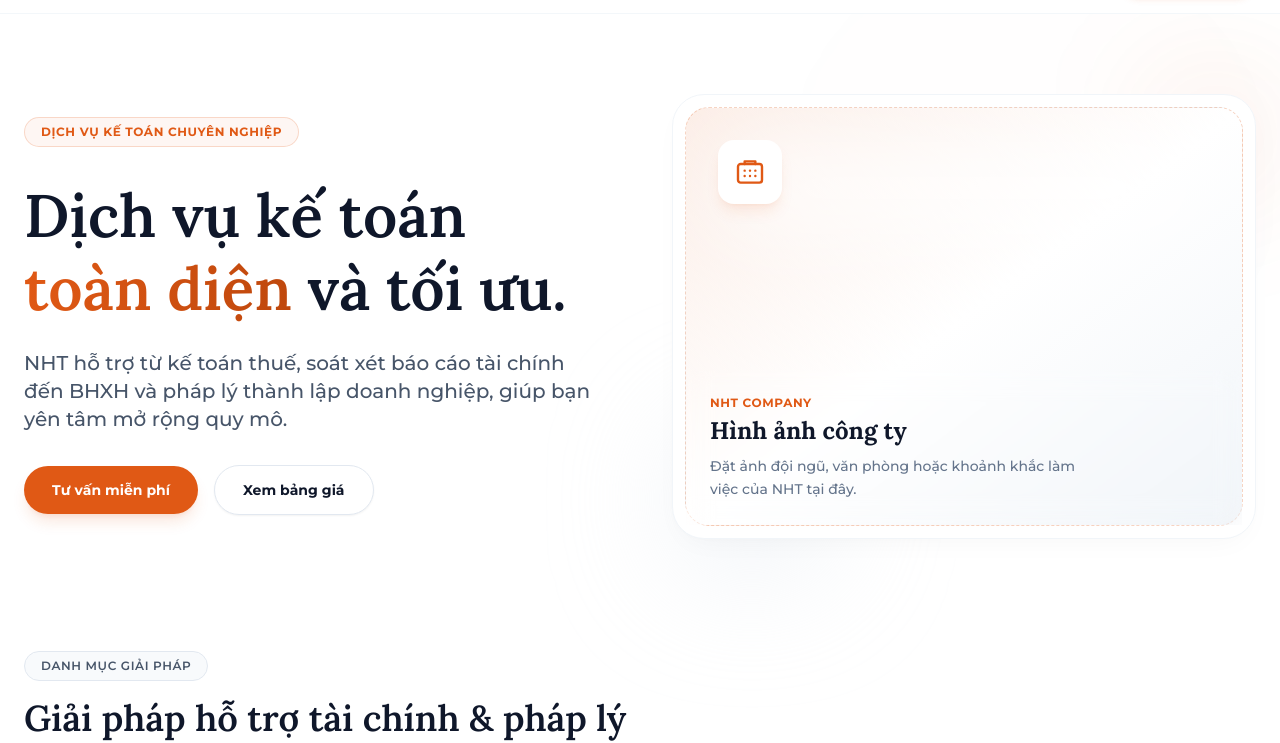
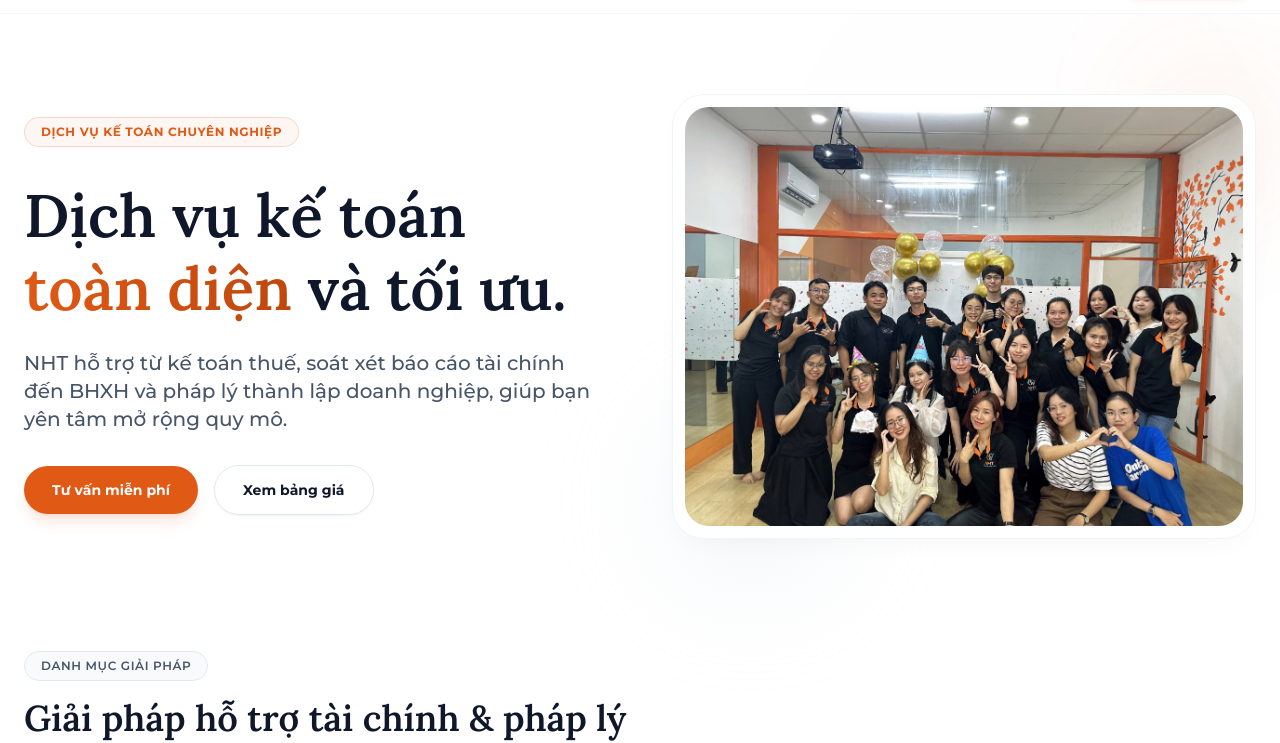
Before and after one commit to CuongTC-FPT/NHT-Trading-Service-Investment-Development-Co.-Ltd., a plain HTML site: page HTML/dich-vu.html in a window 1280 px wide. Shown: the part 59-802 px from the top of the page. Drawn offline with nearby package versions, Linux system fonts and the light colour scheme; files that its build step writes are made by us from their sources; files whose address does not match are found by name.

Commit message:
Refactor code structure for improved readability and maintainability

```diff
--- a/HTML/dich-vu.html
+++ b/HTML/dich-vu.html
@@ -110,29 +110,7 @@
           <div class="absolute -right-6 -top-6 h-32 w-32 rounded-full bg-brand/10 blur-3xl"></div>
           <div class="absolute -bottom-8 left-4 h-36 w-36 rounded-full bg-slate-200/60 blur-3xl"></div>
           <div class="relative overflow-hidden rounded-[2rem] border border-slate-100 bg-white p-3 shadow-premium">
-            <!-- Khi có ảnh thật, thay khối placeholder bên dưới bằng:
-            <img src="ten-anh-cong-ty.jpg" alt="Đội ngũ NHT" class="h-full w-full object-cover" />
-            -->
-            <div class="relative aspect-[4/3] overflow-hidden rounded-[1.5rem] border border-dashed border-brand/25 bg-gradient-to-br from-brand/10 via-white to-slate-100">
-              <div class="absolute inset-x-8 top-8 h-24 rounded-full bg-white/65 blur-2xl"></div>
-              <div class="absolute left-8 top-8 flex h-16 w-16 items-center justify-center rounded-2xl bg-white text-brand shadow-lg shadow-brand/10">
-                <svg class="h-8 w-8" viewBox="0 0 24 24" fill="none" stroke="currentColor" stroke-width="1.8" stroke-linecap="round" stroke-linejoin="round" aria-hidden="true">
-                  <rect x="3" y="6" width="18" height="14" rx="2"></rect>
-                  <path d="M8 6V4h8v2"></path>
-                  <path d="M8 11h.01"></path>
-                  <path d="M12 11h.01"></path>
-                  <path d="M16 11h.01"></path>
-                  <path d="M8 15h.01"></path>
-                  <path d="M12 15h.01"></path>
-                  <path d="M16 15h.01"></path>
-                </svg>
-              </div>
-              <div class="absolute bottom-0 left-0 right-0 bg-white/88 p-6 backdrop-blur-md">
-                <p class="text-xs font-bold uppercase tracking-wider text-brand">NHT Company</p>
-                <p class="mt-1 text-2xl font-extrabold font-heading text-navy">Hình ảnh công ty</p>
-                <p class="mt-2 max-w-sm text-sm font-medium leading-relaxed text-slate-500">Đặt ảnh đội ngũ, văn phòng hoặc khoảnh khắc làm việc của NHT tại đây.</p>
-              </div>
-            </div>
+            <img src="../picture/NHT_DV.jpg?v=20260714-1134" alt="Dịch vụ kế toán NHT" class="aspect-[4/3] w-full rounded-[1.5rem] object-cover" />
           </div>
         </div>
       </section>
```
Also changed, not shown: HTML/index.html (+1 -1 lines), picture/NHT_DV.jpg (added), picture/NHT_TC.jpg (added).
